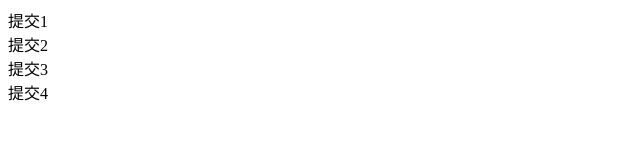
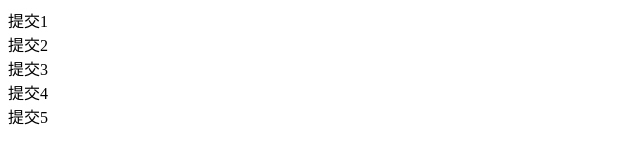
Before and after one commit to JasonZhou1999/webDemo, a plain HTML site: page test.html in a window 1280 px wide. Shown: the full height of the page, 0-640 px from the left. Drawn offline with Linux system fonts and the light colour scheme.

Commit message:
no message

```diff
--- a/test.html
+++ b/test.html
@@ -11,5 +11,6 @@
   <div>提交2</div>
   <div>提交3</div>
   <div>提交4</div>
+  <div>提交5</div>
 </body>
 </html>
```
